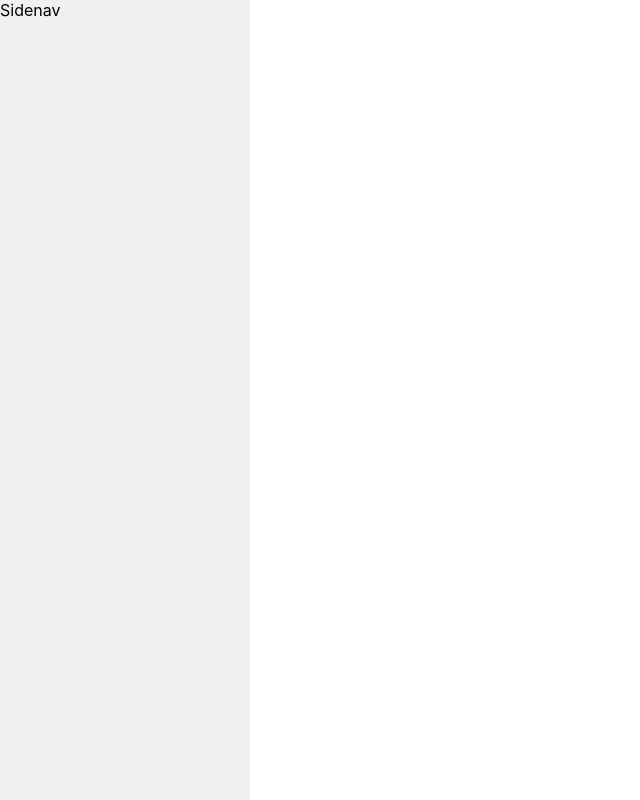
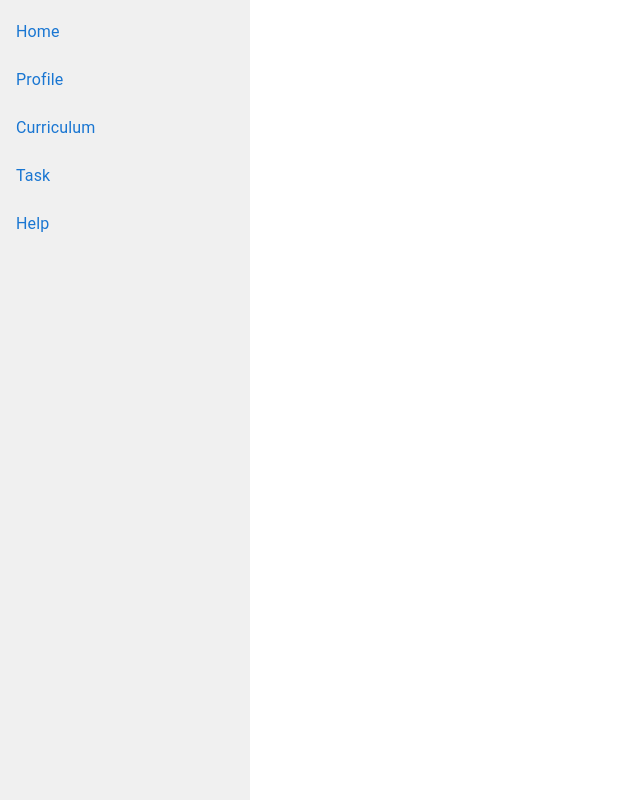
Before and after one commit to ramakanth009/student-dashboard, a React (Create React App) app: page / in a window 1280 px wide. Shown: the whole page, without its empty margins (0-640 px from the left). Built offline with nearby package versions, Linux system fonts and the light colour scheme.

Commit message:
sidenav links

```diff
--- a/package.json
+++ b/package.json
@@ -5,6 +5,7 @@
   "dependencies": {
     "@emotion/react": "^11.13.3",
     "@emotion/styled": "^11.13.0",
+    "@fortawesome/fontawesome-svg-core": "^6.6.0",
     "@mui/material": "^6.1.4",
     "@mui/styles": "^6.1.4",
     "@testing-library/jest-dom": "^5.17.0",
--- a/src/Components/Sidenav/Sidenav.jsx
+++ b/src/Components/Sidenav/Sidenav.jsx
@@ -1,13 +1,31 @@
-import React from 'react'
-import { useStyles } from "./Sidenav.styles"
-import { Box } from "@mui/material";
-
+import React from 'react';
+import { useStyles } from "./Sidenav.styles";
+import { Box, List, ListItem, ListItemText, Link } from "@mui/material";
 
 const Sidenav = () => {
-    const classes = useStyles();
+  const classes = useStyles();
+
   return (
-    <div className={classes.thediv}>Sidenav</div>
-  )
-}
+    <Box className={classes.sidenav}>
+      <List>
+        <ListItem button component={Link} to="#">
+          <ListItemText primary="Home" />
+        </ListItem>
+        <ListItem button component={Link} to="#">
+          <ListItemText primary="Profile" />
+        </ListItem>
+        <ListItem button component={Link} to="#">
+          <ListItemText primary="Curriculum" />
+        </ListItem>
+        <ListItem button component={Link} to="#">
+          <ListItemText primary="Task" />
+        </ListItem>
+        <ListItem button component={Link} to="#">
+          <ListItemText primary="Help" />
+        </ListItem>
+      </List>
+    </Box>
+  );
+};
 
-export default Sidenav
+export default Sidenav;
--- a/src/Components/Sidenav/Sidenav.styles.jsx
+++ b/src/Components/Sidenav/Sidenav.styles.jsx
@@ -1,7 +1,7 @@
 import { makeStyles } from "@mui/styles";
 
 export const useStyles = makeStyles(() => ({
-    thediv: {
+    sidenav: {
         width: '250px',
         height: '100vh',
         backgroundColor: '#f0f0f0',
```
Also changed, not shown: 1 other file (tests, documents, lock files or other folders).
